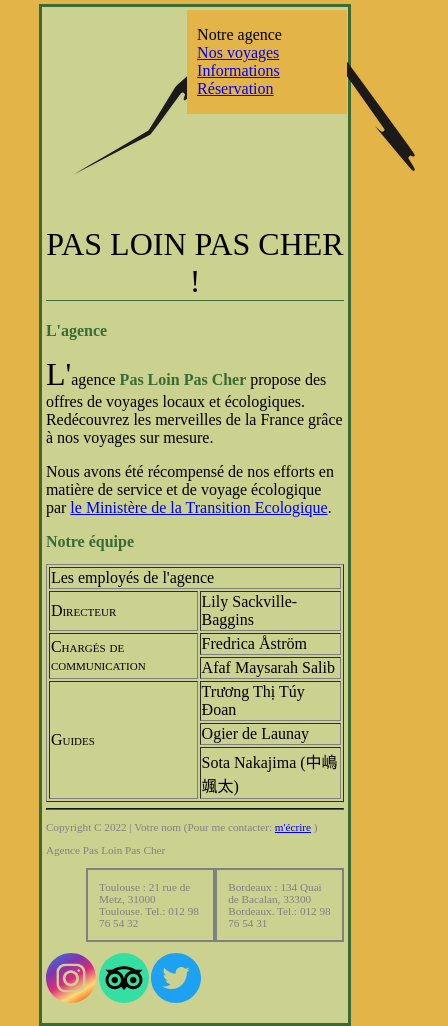
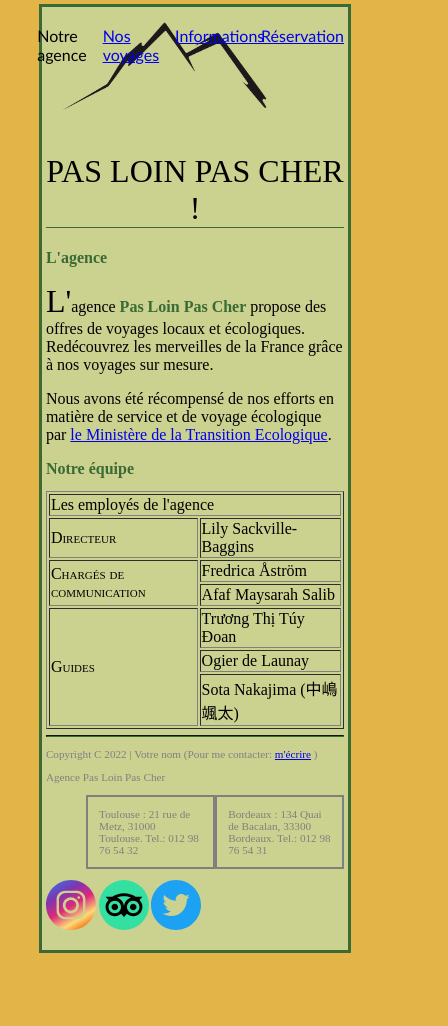
Before and after one commit to manuvai/M1_MIAGE_IM_ConcepWeb_TP2, a plain HTML site: page index.html in a window 390 px wide. Shown: the whole page, 448 px wide, since content can reach past the window. After the commit the page ends 957 px from the top, so only its background shows below. Drawn offline with Linux system fonts and the light colour scheme.

Commit message:
feat: correction du style du menu pour ressembler au rendu

```diff
--- a/style.css
+++ b/style.css
@@ -52,9 +52,10 @@ strong {
 }
 
 /* Petit écran */
-@media screen and (max-width: 768px) {
+@media screen and (max-width: 767px) {
     .logo {
         display: block;
+        width: 15em;
         margin-right: auto;
     }
 
@@ -62,16 +63,20 @@ strong {
         height: 100%;
     }
     .menu {
-        background-color: #E3B448;
         position: absolute;
         top: 10px;
         right: 11%;
-        width: 10em;
     }
 
     .menu ul {
         list-style-type: none;
-        padding-inline-start: 10px;
+        display: flex;
+    }
+
+    .menu ul li {
+        font-family: 'Gill Sans', 'Gill Sans MT', Calibri, 'Trebuchet MS', sans-serif;
+        max-width: 70px;
+        padding-right: 1em;
     }
 }
 
```
